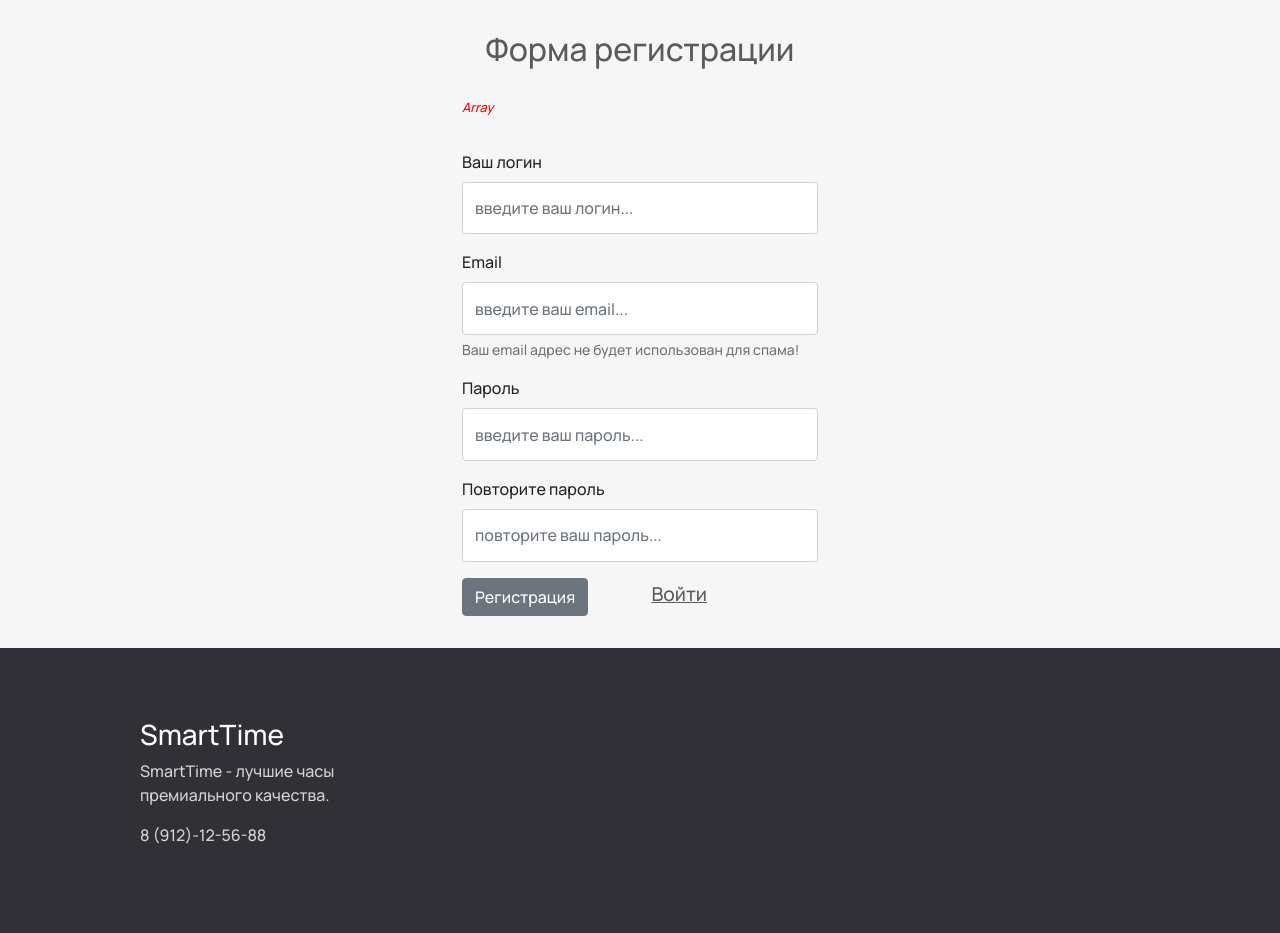
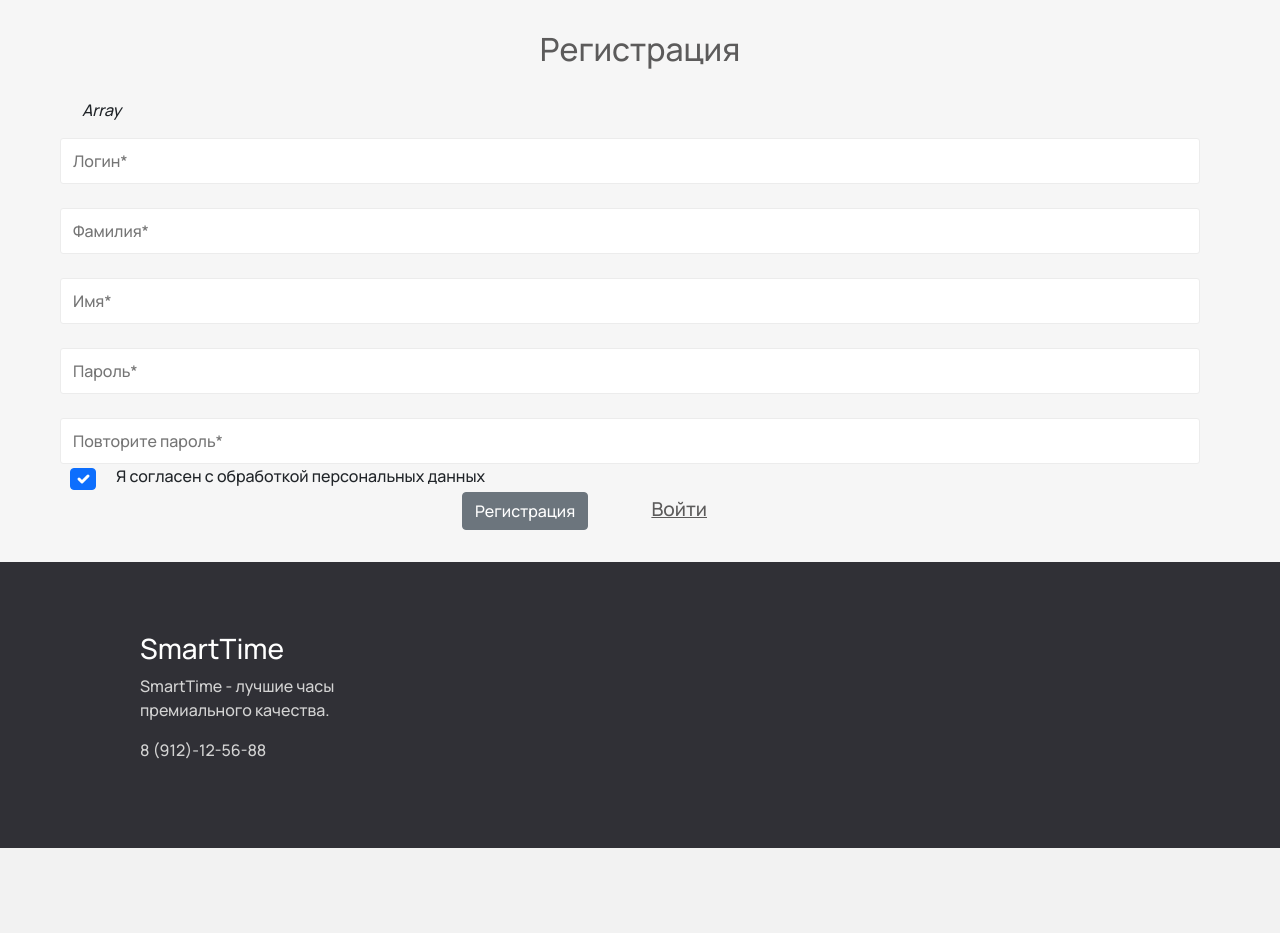
Before and after one commit to MarilovaPolina/SmartTime, a PHP site: page /reg.php in a window 1280 px wide. Shown: the part 70-1003 px from the top of the page. After the commit the page ends 918 px from the top, so only its background shows below. Run offline with PHP 8.4, Linux system fonts and the light colour scheme; data that the repository does not hold is empty.

Commit message:
login-username, в файлах reg, db and owlbook and 2www2 смотретьсмотреть

```diff
--- a/app/controllers/users.php
+++ b/app/controllers/users.php
@@ -20,27 +20,29 @@ $users = selectAll('users');
 if($_SERVER['REQUEST_METHOD'] === 'POST' && isset($_POST['button-reg'])){
 
     $admin = 0;
-    $login = trim($_POST['login']);
-    $email = trim($_POST['mail']);
-    $passF = trim($_POST['pass-first']);
-    $passS = trim($_POST['pass-second']);
+    $surname=trim($_POST['surname']);
+    $name=trim($_POST['name']);
+    $login=trim($_POST['login']);
+    $pass1=trim($_POST['password']);
+    $pass2=trim($_POST['password_repeat']);
 
-    if($login === '' || $email === '' || $passF === ''){
-        array_push($errMsg, "Не все поля заполнены!");
-    }elseif (mb_strlen($login, 'UTF8') < 2){
-        array_push($errMsg, "Логин должен быть более 2-х символов");
-    }elseif ($passF !== $passS) {
-        array_push($errMsg, "Пароли в обеих полях должны соответствовать!");
+    if($surname === '' || $name === '' || $login === '' || $pass1 === '' || $pass2 === ''){
+        $errMsg='Заполните все поля';
+    }elseif(mb_strlen($login, 'UTF8')<3){
+        $errMsg='Логин должен содержать более 3 символов';
+    }elseif($pass1 !== $pass2){
+        $errMsg='Пароли не сопадают';
     }else{
-        $existence = selectOne('users', ['email' => $email]);
-        if($existence['email'] === $email){
+        $existence = selectOne('users', ['login' => $login]);
+        if($existence['login'] === $login){
             array_push($errMsg, "Пользователь с такой почтой уже зарегистрирован!");
         }else{
             $pass = password_hash($passF, PASSWORD_DEFAULT);
             $post = [
                 'admin' => $admin,
-                'username' => $login,
-                'email' => $email,
+                'name' => $name,
+                'surname' =>$surname,
+                'login' => $login,
                 'password' => $pass
             ];
             $id = insert('users', $post);
--- a/app/database/db.php
+++ b/app/database/db.php
@@ -143,7 +143,7 @@ function delete($table, $id){
         t1.content,
         t1.status,
         t1.created_date,
-        t2.username
+        t2.login
         FROM $table1 AS t1 JOIN $table2 AS t2 ON t1.id_user = t2.id";
         $query = $pdo->prepare($sql);
         $query->execute();
@@ -155,7 +155,7 @@ function delete($table, $id){
 // Выборка записей (posts) с автором на главную
 function selectAllFromPostsWithUsersOnIndex($table1, $table2, $limit, $offset){
     global $pdo;
-    $sql = "SELECT p.*, u.username FROM $table1 AS p JOIN $table2 AS u ON p.id_user = u.id WHERE p.status=1 LIMIT $limit OFFSET $offset";
+    $sql = "SELECT p.*, u.login FROM $table1 AS p JOIN $table2 AS u ON p.id_user = u.id WHERE p.status=1 LIMIT $limit OFFSET $offset";
     $query = $pdo->prepare($sql);
     $query->execute();
     dbCheckError($query);
@@ -179,7 +179,7 @@ function seacrhInTitileAndContent($text, $table1, $table2){
     $text = trim(strip_tags(stripcslashes(htmlspecialchars($text))));
     global $pdo;
     $sql = "SELECT
-        p.*, u.username
+        p.*, u.login
         FROM $table1 AS p
         JOIN $table2 AS u
         ON p.id_user = u.id
@@ -194,7 +194,7 @@ function seacrhInTitileAndContent($text, $table1, $table2){
 // Выборка записи (posts) с автором для синг
 function selectPostFromPostsWithUsersOnSingle($table1, $table2, $id){
     global $pdo;
-    $sql = "SELECT p.*, u.username FROM $table1 AS p JOIN $table2 AS u ON p.id_user = u.id WHERE p.id=$id";
+    $sql = "SELECT p.*, u.login FROM $table1 AS p JOIN $table2 AS u ON p.id_user = u.id WHERE p.id=$id";
     $query = $pdo->prepare($sql);
     $query->execute();
     dbCheckError($query);
--- a/assets/css/style.css
+++ b/assets/css/style.css
@@ -217,7 +188,7 @@ FORMS
     margin: 30px 0;
 }
 .reg_form input{
-    height: 3.3rem;
+    margin-right:20px;
 }
 .reg_form a {
     font-size: 1.2em;
--- a/log.php
+++ b/log.php
@@ -22,13 +22,13 @@
         </div>
         <div class="w-100"></div>
         <div class="mb-3 col-12 col-md-4">
-            <label for="formGroupExampleInput" class="form-label">Ваша почта (при регистрации)</label>
-            <input name="mail" value="<?=$email?>" type="email" class="form-control" id="exampleInputEmail1" aria-describedby="emailHelp" placeholder="введите ваш email...">
+            <label for="formGroupExampleInput" class="form-label">Логин</label>
+            <input value="<?= $login ?>" name="login" type="text" class="form-control" id="exampleInputEmail1" aria-describedby="emailHelp" placeholder="Логин">
         </div>
         <div class="w-100"></div>
         <div class="mb-3 col-12 col-md-4">
             <label for="exampleInputPassword1" class="form-label">Пароль</label>
-            <input name="password" type="password" class="form-control" id="exampleInputPassword1" placeholder="введите ваш пароль...">
+            <input name="password" type="password" class="form-control" id="exampleInputPassword1" placeholder="Пароль">
         </div>
         <div class="w-100"></div>
         <div class="mb-3 col-12 col-md-4">
--- a/reg.php
+++ b/reg.php
@@ -16,32 +16,33 @@
 <!-- END HEADER -->
 <!-- FORM -->
 <div class="container reg_form">
+    <h2>Регистрация</h2>
     <form action="reg.php" method="post" class="row justify-content-center">
-        <h2>Форма регистрации</h2>
-        <div class="mb-3 col-12 col-md-4 err">
-            <p><?=$errMsg?></p>
+
+    <div>
+        <i>
+            <p class="err">
+                <?= $errMsg ?>
+            </p>
+        </i>
     </div>
-        <div class="w-100"></div>
-        <div class="mb-3 col-12 col-md-4">
-            <label for="formGroupExampleInput" class="form-label">Ваш логин</label>
-            <input name="login" value="<?=$login?>" type="text" class="form-control" id="formGroupExampleInput" placeholder="введите ваш логин...">
+
+    <input name="login" class="inputline" type="text" maxlength="255" placeholder="Логин*" value="<?= $login ?>" required></br>
+    <input name="surname" class="inputline" type="text" maxlength="255" placeholder="Фамилия*" value="<?= $surname ?>"
+        required></br>
+    <input name="name" class="inputline" type="text" maxlength="255" placeholder="Имя*" value="<?= $name ?>" required></br>
+
+    <input name="password" class="inputline" type="password" maxlength="255" placeholder="Пароль*" required></br>
+    <input name="password_repeat" class="inputline" type="password" maxlength="255" placeholder="Повторите пароль*"
+        required></br>
+
+    <div class="form-check">
+        <input name="publish" class="form-check-input" type="checkbox" value="1" id="flexCheckChecked" checked>
+        <label class="form-check-label" for="flexCheckChecked">
+        Я согласен с обработкой персональных данных
+        </label>
     </div>
-        <div class="w-100"></div>
-        <div class="mb-3 col-12 col-md-4">
-            <label for="exampleInputEmail1" class="form-label">Email</label>
-            <input name="mail" value="<?=$email?>" type="email" class="form-control" id="exampleInputEmail1" aria-describedby="emailHelp" placeholder="введите ваш email...">
-            <div id="emailHelp" class="form-text">Ваш email адрес не будет использован для спама!</div>
-        </div>
-        <div class="w-100"></div>
-        <div class="mb-3 col-12 col-md-4">
-            <label for="exampleInputPassword1" class="form-label">Пароль</label>
-            <input name="pass-first" type="password" class="form-control" id="exampleInputPassword1" placeholder="введите ваш пароль...">
-        </div>
-        <div class="w-100"></div>
-        <div class="mb-3 col-12 col-md-4">
-            <label for="exampleInputPassword2" class="form-label">Повторите пароль</label>
-            <input name="pass-second" type="password" class="form-control" id="exampleInputPassword2" placeholder="повторите ваш пароль...">
-        </div>
+
     <div class="w-100"></div>
     <div class="mb-3 col-12 col-md-4">
         <button type="submit" class="btn btn-secondary" name="button-reg">Регистрация</button>
```
Also changed, not shown: other parts of assets/css/style.css (+6 -35 lines). Lines whose indentation alone changed are shown as unchanged.
